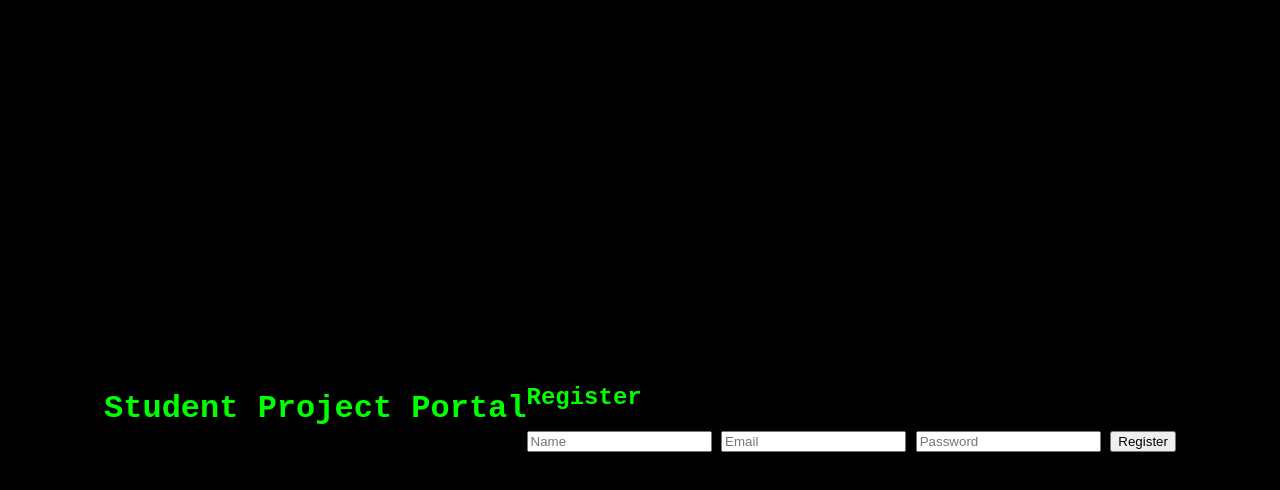
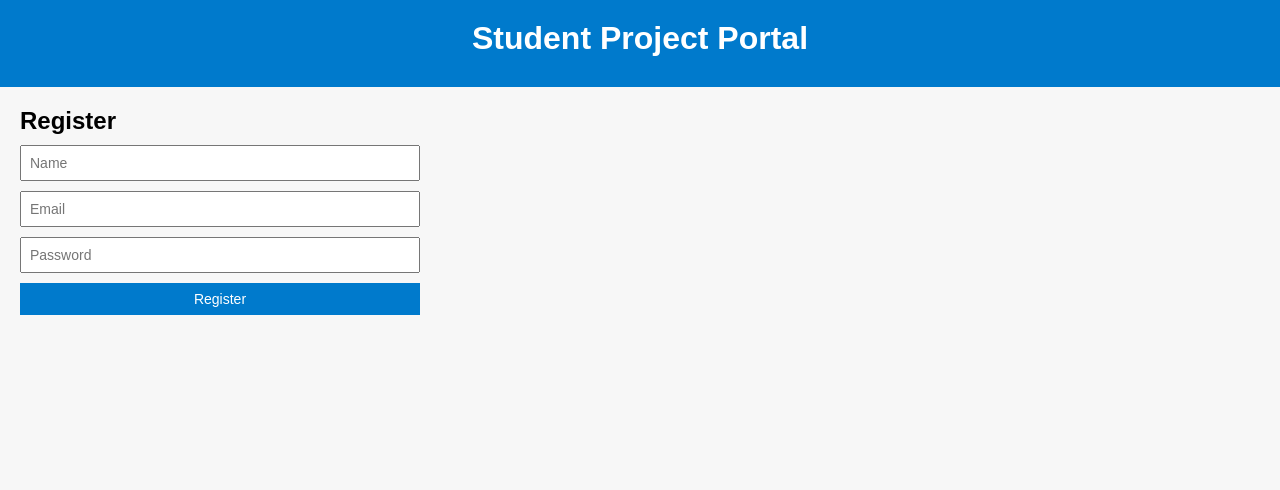
Before and after one commit to Pravallika617/studentportal, a plain HTML site: page index.html in a window 1280 px wide. Drawn offline with Linux system fonts and the light colour scheme.

Commit message:
Update style.css

```diff
--- a/style.css
+++ b/style.css
@@ -1,12 +1,62 @@
 body {
-  background: #000;
-  color: #0f0;
-  display: flex;
-  justify-content: center;
-  align-items: center;
-  height: 100vh;
-  font-family: 'Courier New', monospace;
+    font-family: Arial, sans-serif;
+    background-color: #f7f7f7;
+    margin: 0;
+    padding: 0;
 }
-.clock h1 {
-  font-size: 4em;
+
+header {
+    background-color: #007acc;
+    color: white;
+    padding: 20px;
+    text-align: center;
 }
+
+h1, h2, h3 {
+    margin: 0 0 10px 0;
+}
+
+main {
+    padding: 20px;
+}
+
+form {
+    display: flex;
+    flex-direction: column;
+    max-width: 400px;
+    margin-bottom: 20px;
+}
+
+input, textarea, button {
+    margin-bottom: 10px;
+    padding: 8px;
+    font-size: 14px;
+}
+
+textarea {
+    resize: vertical;
+    min-height: 60px;
+}
+
+button {
+    background-color: #007acc;
+    color: white;
+    border: none;
+    cursor: pointer;
+}
+
+button:hover {
+    background-color: #005a99;
+}
+
+#projectList {
+    list-style: none;
+    padding: 0;
+}
+
+#projectList li {
+    background-color: #fff;
+    border: 1px solid #ccc;
+    padding: 8px;
+    margin-bottom: 5px;
+}
```
